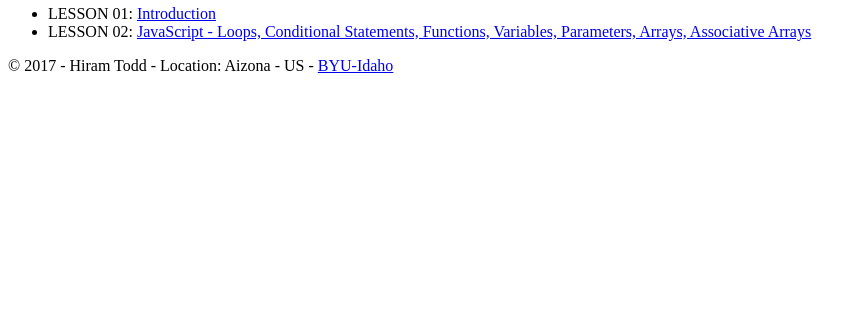
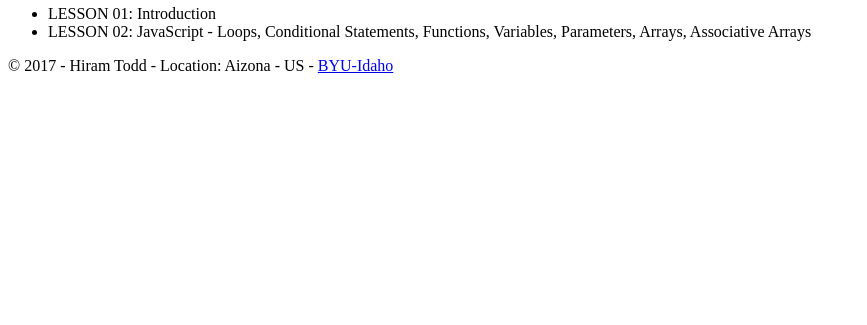
Before and after one commit to Todd-Hiram/Hirams-Website.github.io, a plain HTML site: page index.html in a window 1280 px wide. Shown: the part 475-800 px from the top of the page, without its empty margins (0-867 px from the left). Drawn offline with Linux system fonts and the light colour scheme.

Commit message:
Removed links

```diff
--- a/index.html
+++ b/index.html
@@ -18,8 +18,8 @@
         <main>
             <h2>CIT 261 - ASSIGNMENT PORTAL</h2>
             <ul class="clearfix">
-                <li>LESSON 01: <a class="active"href="html/basicpage.html">Introduction</a></li>
-                <li>LESSON 02: <a class="active"href="html/basicpage.html">JavaScript - Loops, Conditional Statements, Functions, Variables, Parameters, Arrays, Associative Arrays</a></li>
+                <li>LESSON 01: <a class="#">Introduction</a></li>
+                <li>LESSON 02: <a class="#">JavaScript - Loops, Conditional Statements, Functions, Variables, Parameters, Arrays, Associative Arrays</a></li>
             </ul>
         </main>
 
```
